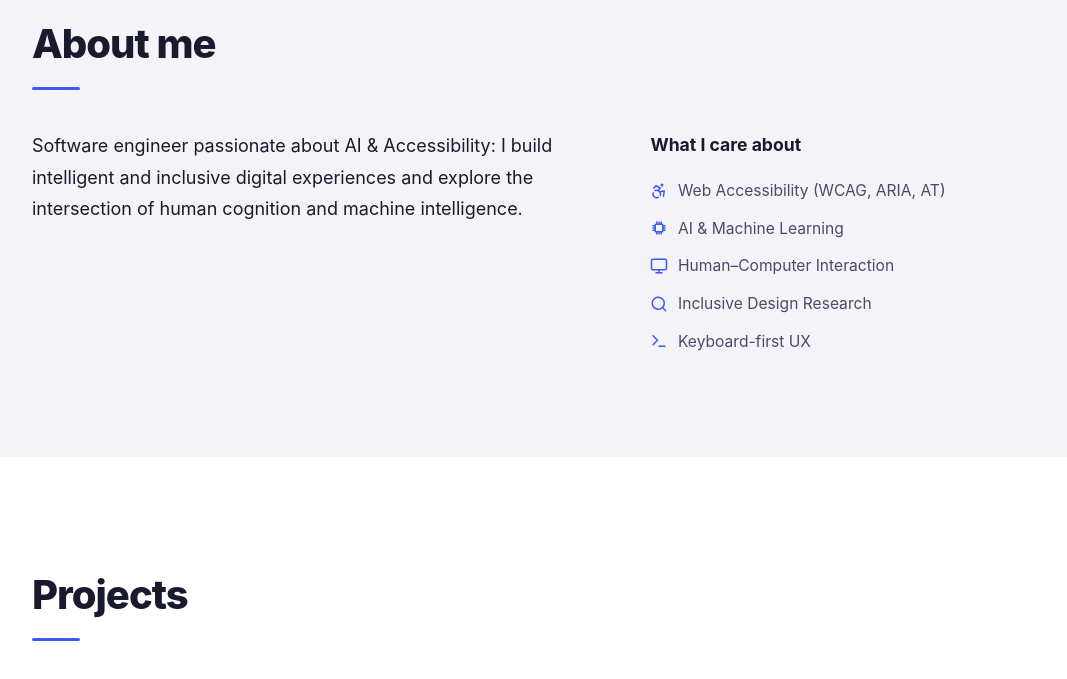
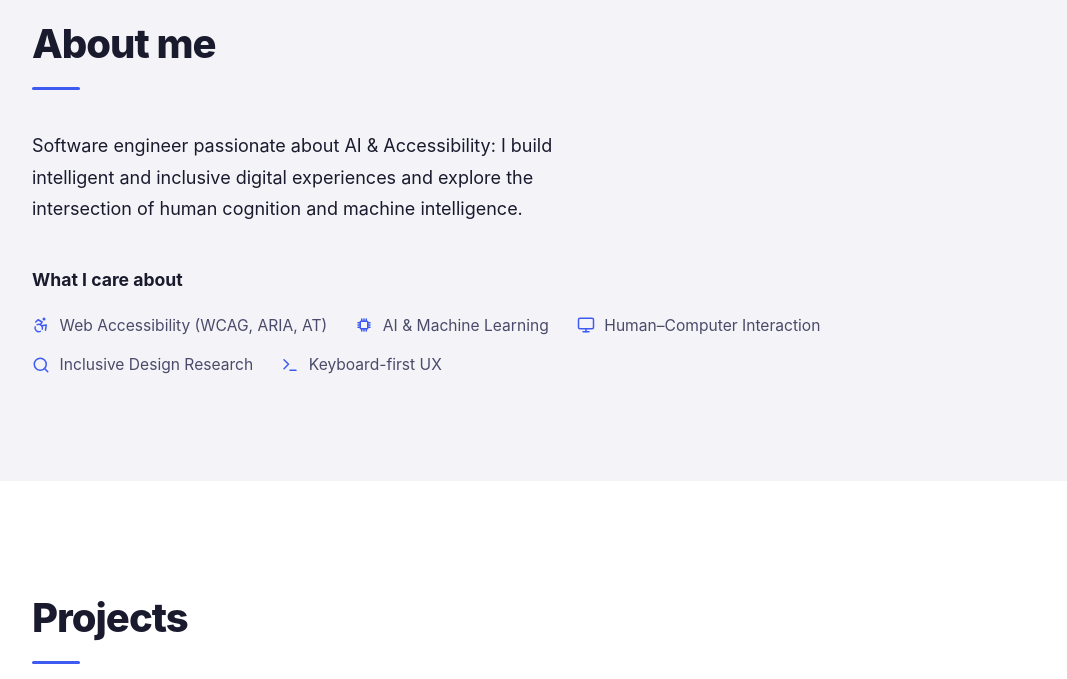
Before and after one commit to rawaha-e/rawaha.io, a plain HTML site: page index.html in a window 1280 px wide. Shown: the part 1140-1819 px from the top of the page, without its empty margins (106-1173 px from the left). Drawn offline with Linux system fonts and the light colour scheme.

Commit message:
Lay out 'What I care about' as a horizontal list

```diff
--- a/style.css
+++ b/style.css
@@ -568,11 +568,15 @@ body.dyslexia-font {
   color: var(--color-text);
 }
 
+/* Interests span the full width so the horizontal list has room */
+.about-interests { grid-column: 1 / -1; }
+
 .interest-list {
   list-style: none;
   display: flex;
-  flex-direction: column;
-  gap: 0.65rem;
+  flex-direction: row;
+  flex-wrap: wrap;
+  gap: 0.75rem 1.75rem;
 }
 
 .interest-list li {
```
